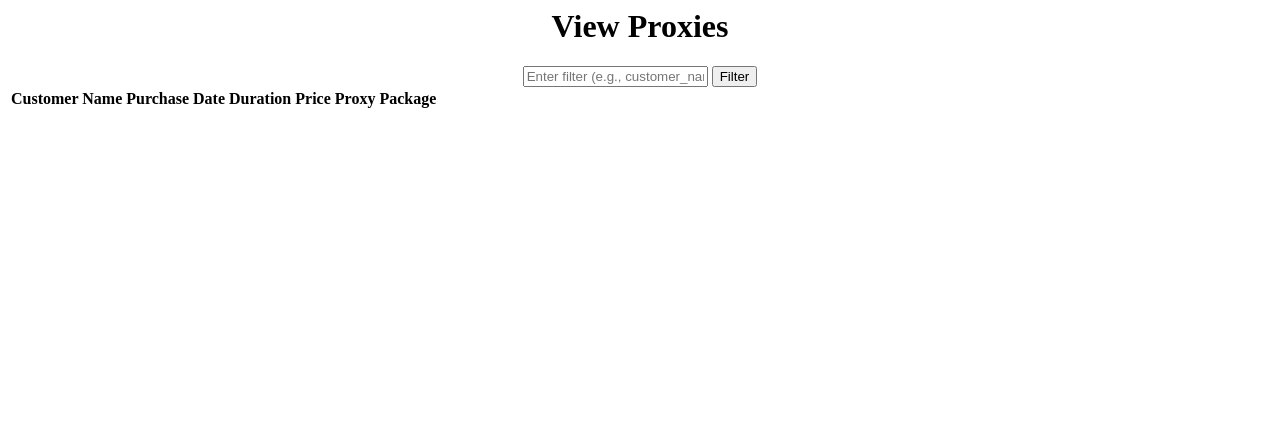
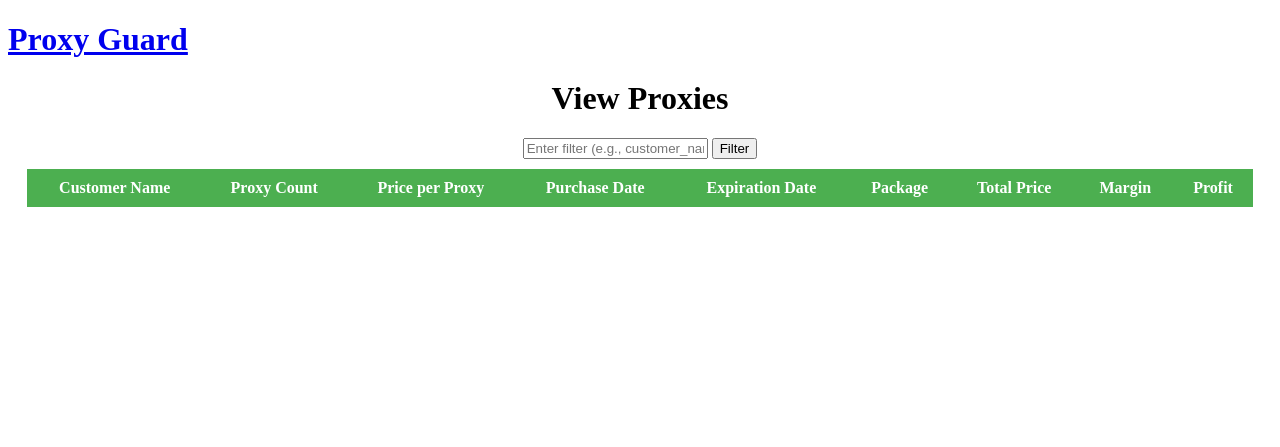
Before and after one commit to zemetsskiy/ProxyGuard, a FastAPI app: page /view_proxies in a window 1280 px wide. Shown: the top 447 px of the page. Run offline with FastAPI, Linux system fonts and the light colour scheme; data that the repository does not hold is empty.

Commit message:
table headers updated

```diff
--- a/app/templates/view_proxies.html
+++ b/app/templates/view_proxies.html
@@ -1,3 +1,5 @@
+{% extends 'base.html' %}
+
 {% block content %}
 
 <div style="text-align:center;">
@@ -9,10 +11,14 @@
             <thead>
                 <tr>
                     <th>Customer Name</th>
+                    <th>Proxy Count</th>
+                    <th>Price per Proxy</th>
                     <th>Purchase Date</th>
-                    <th>Duration</th>
-                    <th>Price</th>
-                    <th>Proxy Package</th>
+                    <th>Expiration Date</th>
+                    <th>Package</th>
+                    <th>Total Price</th>
+                    <th>Margin</th>
+                    <th>Profit</th>
                     <!-- Другие колонки -->
                 </tr>
             </thead>
@@ -44,10 +50,14 @@ function loadProxies() {
             proxies.forEach(proxy => {
                 var row = tableBody.insertRow();
                 row.insertCell(0).innerHTML = proxy.customer_name;
-                row.insertCell(1).innerHTML = formatDate(proxy.purchase_date);
-                row.insertCell(2).innerHTML = proxy.duration_months;
-                row.insertCell(3).innerHTML = proxy.price;
-                row.insertCell(4).innerHTML = proxy.proxy_package;
+                row.insertCell(1).innerHTML = proxy.proxy_count;
+                row.insertCell(2).innerHTML = proxy.price;
+                row.insertCell(3).innerHTML = formatDate(proxy.purchase_date);
+                row.insertCell(4).innerHTML = formatDate(proxy.expiration_date);
+                row.insertCell(5).innerHTML = proxy.proxy_package;
+                row.insertCell(6).innerHTML = proxy.total_price;
+                row.insertCell(7).innerHTML = proxy.margin;
+                row.insertCell(8).innerHTML = proxy.profit;
             });
         });
 }
```
